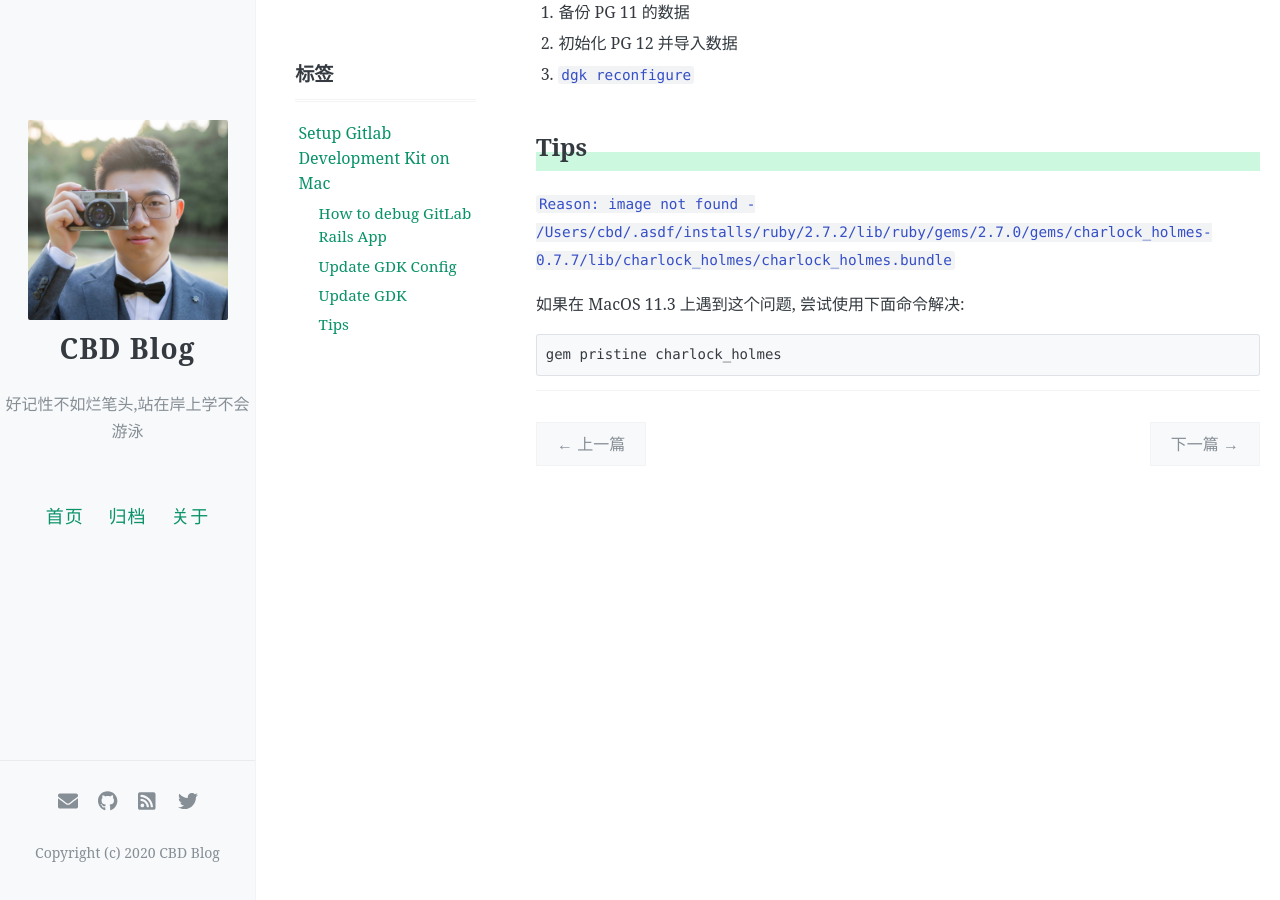
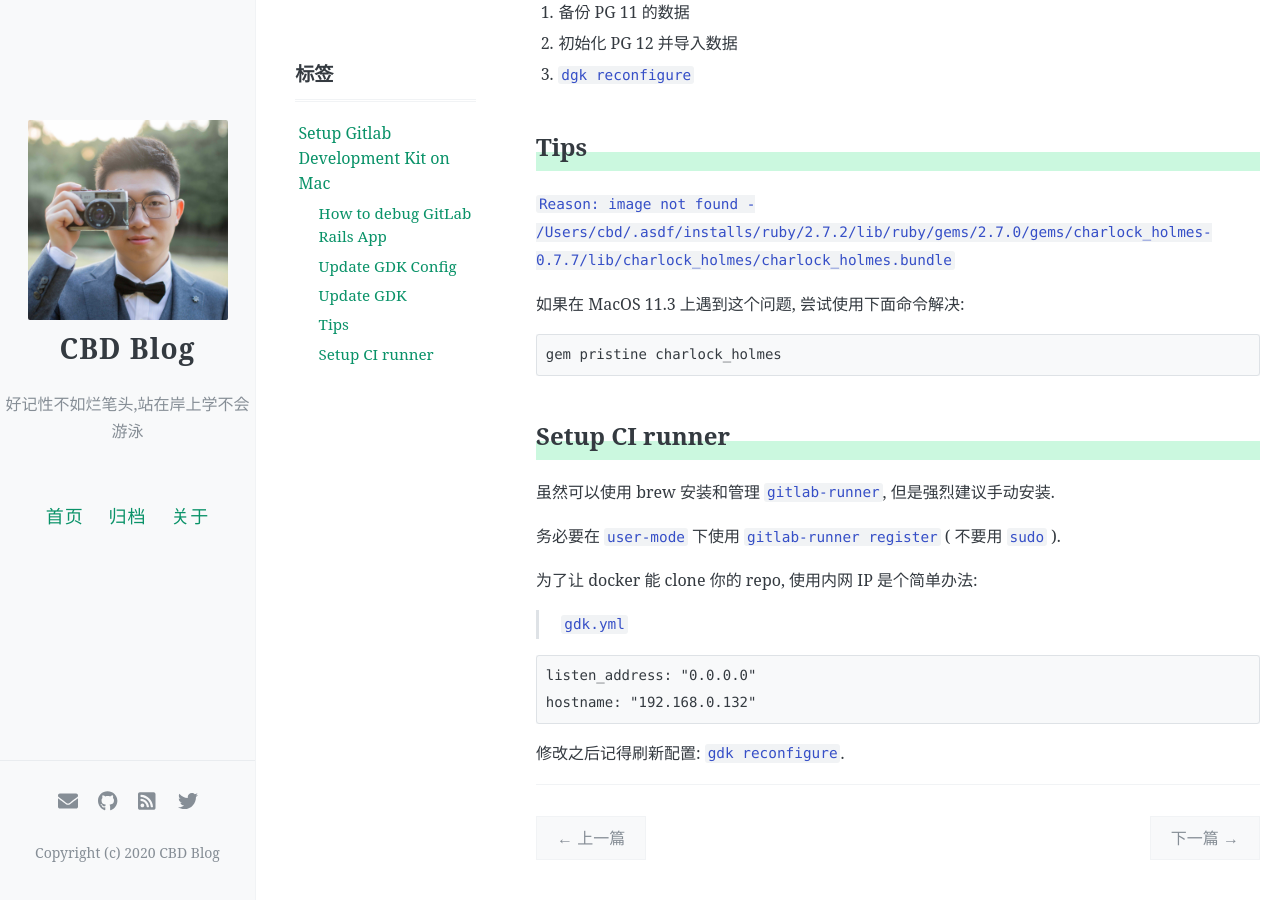
Before and after one commit to icbd/icbd.github.io, a Jekyll site: the page built from _posts/gitlab/2021-03-23-mac-setup-gdk.md, in a window 1280 px wide and 900 px high, scrolled down 2115 px. Built offline with Jekyll 4.4.1, drawn with Linux system fonts in a browser that asks for light colours; comment, search, counter and statistics services are not loaded.

Commit message:
Update 2021-03-23-mac-setup-gdk.md

````diff
--- a/_posts/gitlab/2021-03-23-mac-setup-gdk.md
+++ b/_posts/gitlab/2021-03-23-mac-setup-gdk.md
@@ -104,3 +104,20 @@ ERROR: PostgreSQL data directory is version 11 and must be upgraded to version 1
 ```zsh
 gem pristine charlock_holmes
 ```
+
+## Setup CI runner
+
+虽然可以使用 brew 安装和管理 `gitlab-runner`, 但是强烈建议手动安装.
+
+务必要在 `user-mode` 下使用 `gitlab-runner register` ( 不要用 `sudo` ).
+
+为了让 docker 能 clone 你的 repo, 使用内网 IP 是个简单办法:
+
+> `gdk.yml`
+
+```text
+listen_address: "0.0.0.0"
+hostname: "192.168.0.132"
+```
+
+修改之后记得刷新配置: `gdk reconfigure`.
````
